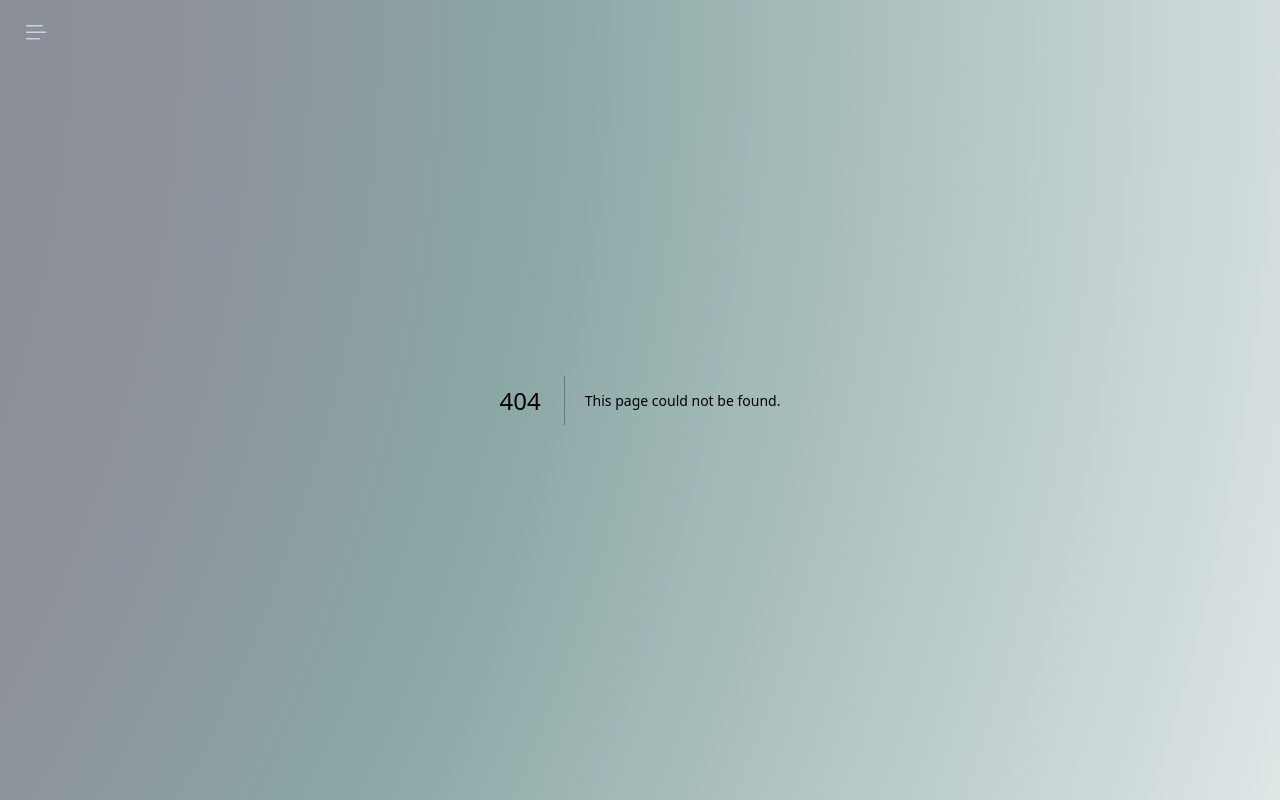
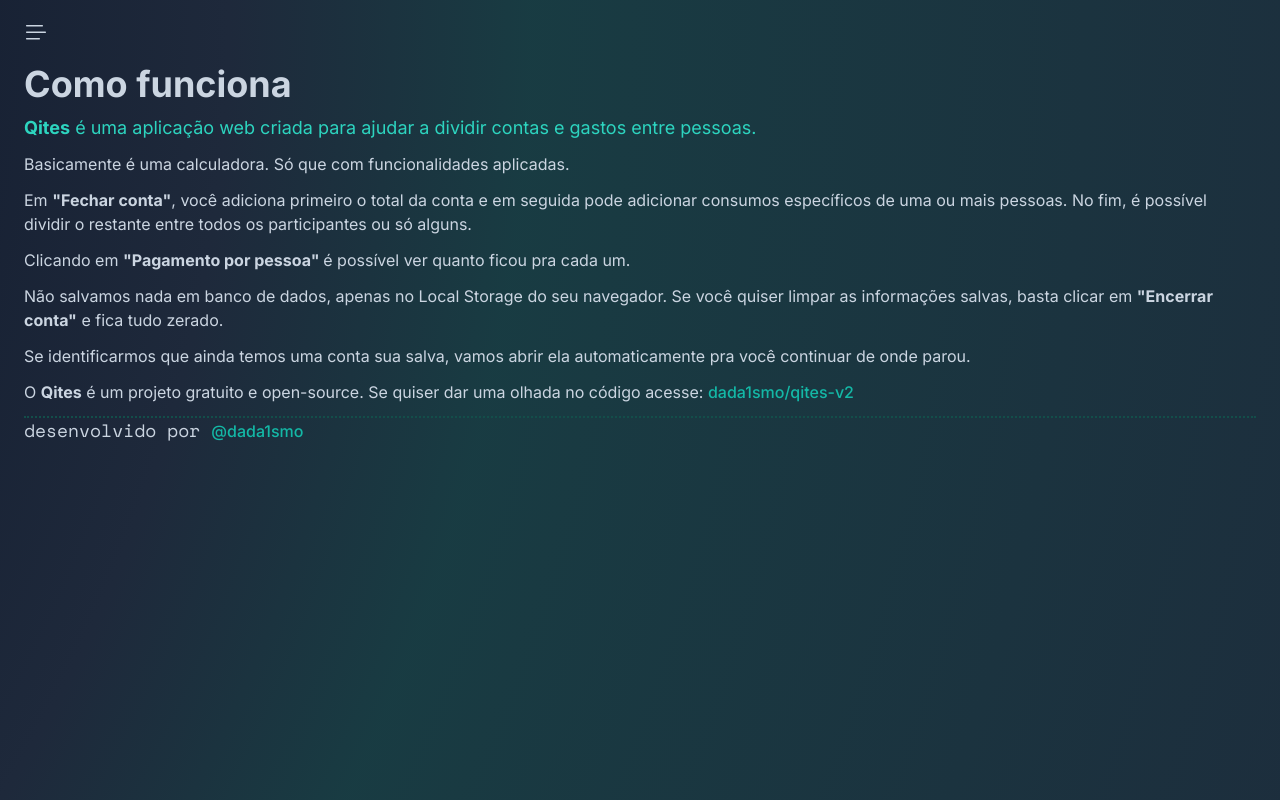
Before and after one commit to dada1smo/qites-v2, a Next.js app: page /como-funciona in a window 1280 px wide. Before the commit this address had no page. Built offline with nearby package versions, Linux system fonts and the light colour scheme.

Commit message:
feat: About page

```diff
--- /dev/null
+++ b/app/como-funciona/page.tsx
@@ -0,0 +1,75 @@
+/* eslint-disable react/no-unescaped-entities */
+import Button from '@/src/ui/components/Button';
+import Typography from '@/src/ui/components/Typography';
+import { FunctionComponent } from 'react';
+
+const About: FunctionComponent = () => {
+  return (
+    <main className="pt-16 pb-8 px-6 flex flex-col items-stretch h-screen gap-3 overflow-hidden">
+      <Typography as="h1" variant="h1">
+        Como funciona
+      </Typography>
+      <div className="flex flex-col gap-3 overflow-y-auto">
+        <Typography as="p" variant="p" className="text-teal-400">
+          <strong>Qites</strong> é uma aplicação web criada para ajudar a
+          dividir contas e gastos entre pessoas.
+        </Typography>
+        <Typography as="p" variant="small">
+          Basicamente é uma calculadora. Só que com funcionalidades aplicadas.
+        </Typography>
+        <Typography as="p" variant="small">
+          Em <strong>"Fechar conta"</strong>, você adiciona primeiro o total da
+          conta e em seguida pode adicionar consumos específicos de uma ou mais
+          pessoas. No fim, é possível dividir o restante entre todos os
+          participantes ou só alguns.
+        </Typography>
+        <Typography as="p" variant="small">
+          Clicando em <strong>"Pagamento por pessoa" </strong>é possível ver
+          quanto ficou pra cada um.
+        </Typography>
+        <Typography as="p" variant="small">
+          Não salvamos nada em banco de dados, apenas no Local Storage do seu
+          navegador. Se você quiser limpar as informações salvas, basta clicar
+          em <strong>"Encerrar conta"</strong> e fica tudo zerado.
+        </Typography>
+        <Typography as="p" variant="small">
+          Se identificarmos que ainda temos uma conta sua salva, vamos abrir ela
+          automaticamente pra você continuar de onde parou.
+        </Typography>
+        <Typography as="p" variant="small">
+          O <strong>Qites</strong> é um projeto gratuito e open-source. Se
+          quiser dar uma olhada no código acesse:{' '}
+          <Button
+            label="dada1smo/qites-v2"
+            type="button"
+            color="basic"
+            padding="clear"
+            size="md"
+            link={{
+              href: 'https://github.com/dada1smo/qites-v2',
+            }}
+          />
+        </Typography>
+      </div>
+      <Typography
+        as="p"
+        variant="p"
+        className="font-mono border-dotted border-t-2 border-t-teal-900"
+      >
+        desenvolvido por{' '}
+        <Button
+          label="@dada1smo"
+          type="button"
+          color="basic"
+          padding="clear"
+          size="md"
+          link={{
+            href: 'https://github.com/dada1smo',
+          }}
+        />
+      </Typography>
+    </main>
+  );
+};
+
+export default About;
--- a/app/conta/page.tsx
+++ b/app/conta/page.tsx
@@ -1,8 +1,7 @@
 import TabContainer from '@/src/domain/closeTab/components/TabContainer';
-import TabTotalForm from '@/src/domain/closeTab/components/TabTotalForm';
 import Typography from '@/src/ui/components/Typography';
 
-export default function Home() {
+export default function Tab() {
   return (
     <main className="pt-16 pb-8 px-6 flex flex-col items-stretch h-screen">
       <Typography as="h1" variant="h1">
--- a/src/ui/components/Button/index.tsx
+++ b/src/ui/components/Button/index.tsx
@@ -52,7 +52,7 @@ interface ButtonProps extends VariantProps<typeof buttonVariants> {
   type: 'button' | 'submit';
   link?: {
     href: string;
-    onLinkClick: MouseEventHandler<HTMLAnchorElement>;
+    onLinkClick?: MouseEventHandler<HTMLAnchorElement>;
   };
   icon?: {
     src: string;
--- a/src/ui/components/Nav/index.tsx
+++ b/src/ui/components/Nav/index.tsx
@@ -44,7 +44,7 @@ const Nav: FunctionComponent = () => {
               size="lg"
               decoration="underline"
               link={{
-                href: '/conta',
+                href: '/como-funciona',
                 onLinkClick: () => closeSheet(false),
               }}
             />
```
